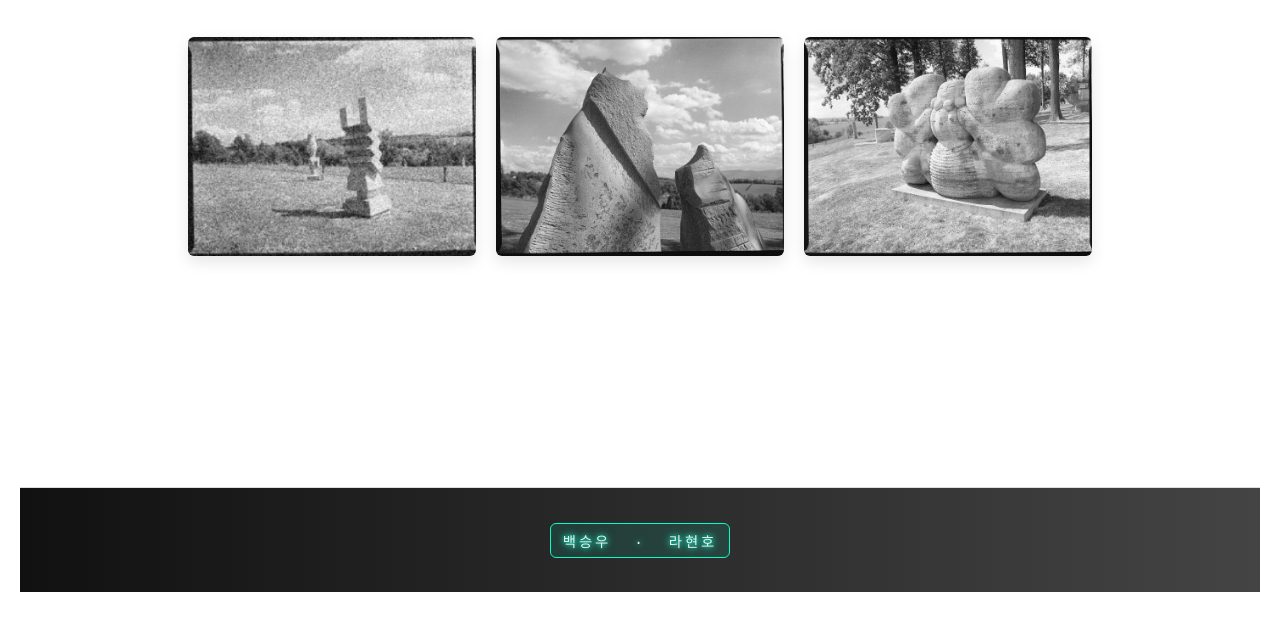
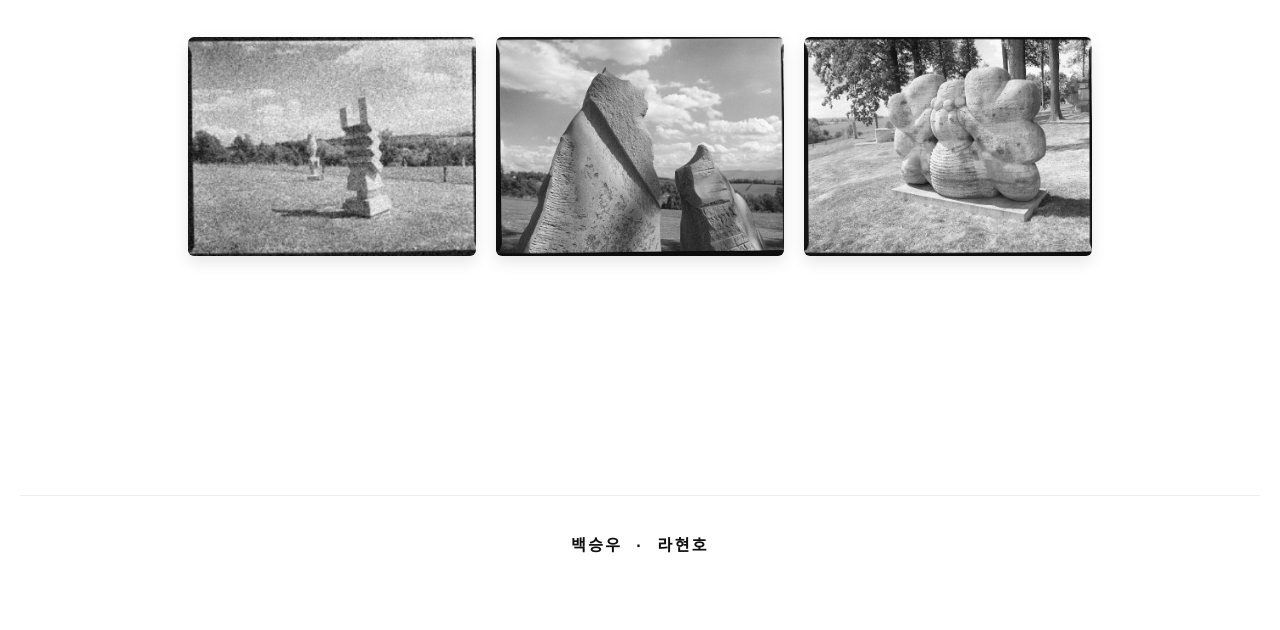
Before and after one commit to Lahyunho/xxx-website, a plain HTML site: page index.html in a window 1280 px wide. Shown: the part 168-798 px from the top of the page. Drawn offline with Linux system fonts and the light colour scheme.

Commit message:
Update style.css

```diff
--- a/style.css
+++ b/style.css
@@ -56,36 +56,23 @@ header h1 {
   box-shadow: 0 12px 25px rgba(0,0,0,0.2);
 }
 
+/* 푸터 스타일 - 상단과 톤 맞추기 */
 footer {
   margin-top: auto;
   padding: 20px 0;
   width: 100%;
   text-align: center;
-  border-top: 1px solid #ddd;
-  font-family: 'Courier New', Courier, monospace;
-  font-size: 0.9rem;
-  letter-spacing: 0.2em;
+  border-top: 1px solid #eee;
+  font-family: 'Arial', sans-serif;
+  font-size: 1rem;
+  letter-spacing: 0.15em;
   text-transform: uppercase;
+  color: #555;
   user-select: none;
-  background: linear-gradient(90deg, #111, #444);
-  color: #eee;
-  text-shadow: 0 0 5px #00ffcc, 0 0 10px #00ffcc;
 }
 
 .footer-names {
-  display: inline-block;
-  padding: 6px 12px;
-  border: 1px solid #00ffcc;
-  border-radius: 6px;
-  backdrop-filter: blur(6px);
-  background: rgba(0, 255, 204, 0.1);
-  cursor: default;
-  transition: all 0.3s ease;
+  font-weight: 600;
+  color: #111;
+  user-select: none;
 }
-
-.footer-names:hover {
-  color: #00ffcc;
-  text-shadow: 0 0 12px #00ffcc, 0 0 24px #00ffcc;
-  border-color: #00ffcc;
-  background: rgba(0, 255, 204, 0.3);
-}
```
